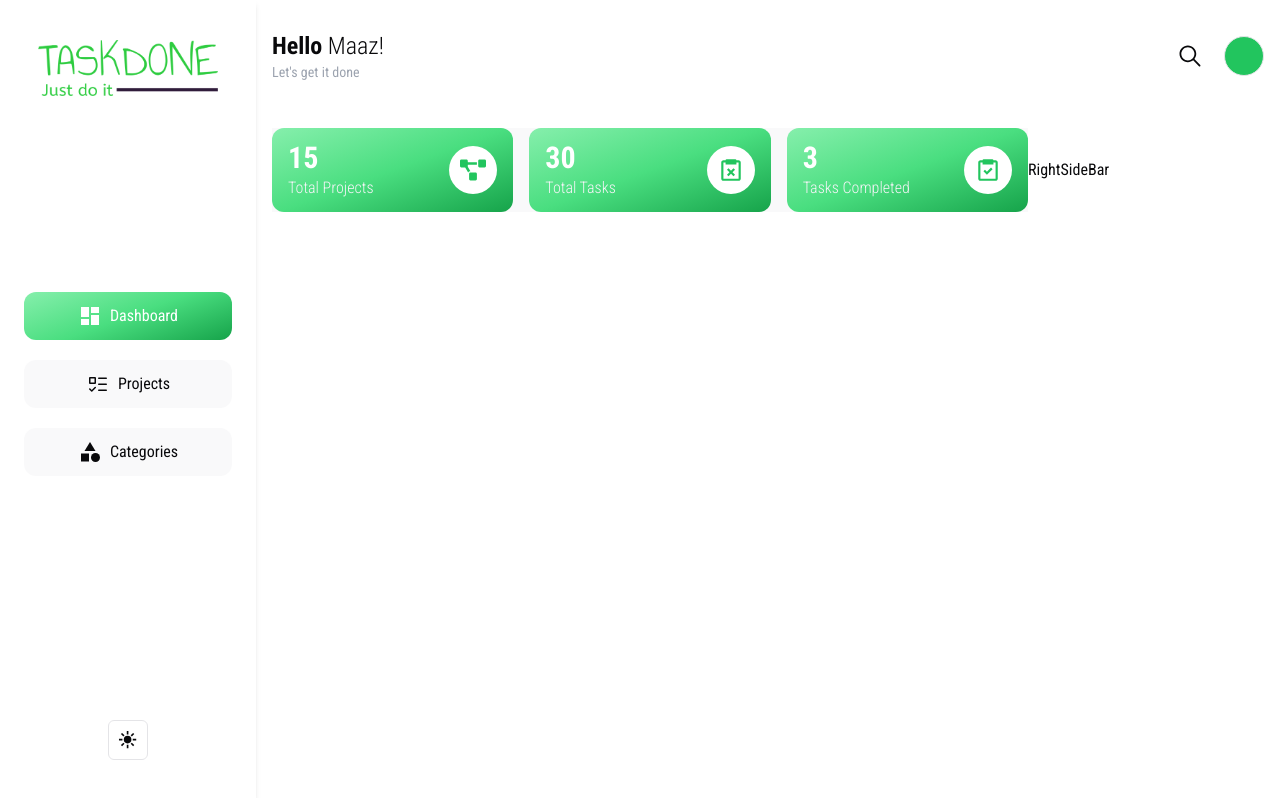
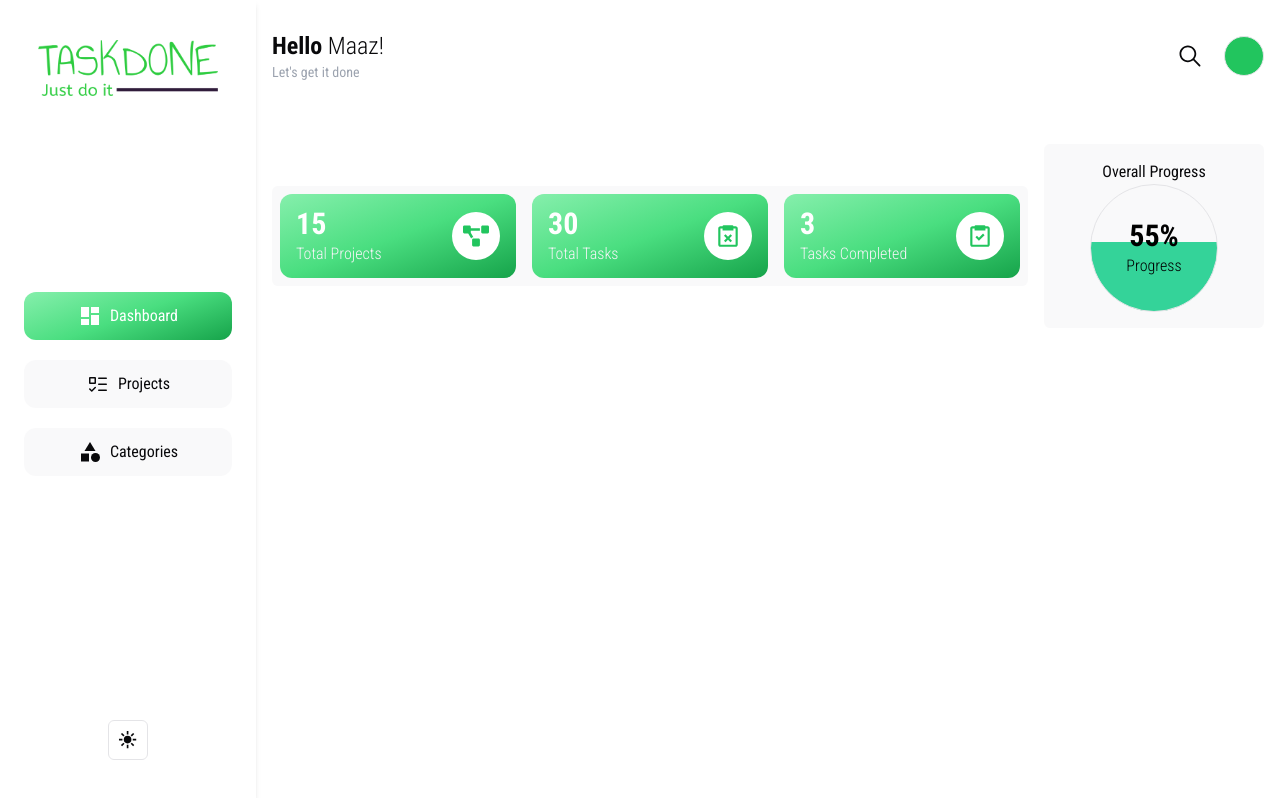
Before and after one commit to mmaazkhanhere/task-done, a Next.js app in the folder frontend/: page / in a window 1280 px wide. Built offline with nearby package versions, Linux system fonts and the light colour scheme.

Commit message:
creating overall progress

```diff
--- a/frontend/src/app/(routes)/(dashboard)/_components/right-sidebar.tsx
+++ b/frontend/src/app/(routes)/(dashboard)/_components/right-sidebar.tsx
@@ -1,9 +1,28 @@
 import React from "react";
 
-type Props = {};
+type Props = {
+	percentage: number;
+};
 
-const RightSideBar = (props: Props) => {
-	return <div>RightSideBar</div>;
+const RightSideBar = ({ percentage }: Props) => {
+	const progressStyle = {
+		background: `linear-gradient(to top, #34D399 ${percentage}%, transparent ${percentage}%)`,
+	};
+
+	return (
+		<div className="w-3/12 p-4 flex flex-col gap-4">
+			<div className="p-4 h-63 flex flex-col items-center justify-center rounded-md bg-gray-100/50 dark:bg-muted">
+				<span>Overall Progress</span>
+				<div
+					className="w-32 h-32 rounded-full flex flex-col justify-center items-center border dark:border-gray-600 text-black dark:text-white"
+					style={progressStyle}
+				>
+					<span className="font-bold text-3xl ">{percentage}%</span>
+					<span className="font-light">Progress</span>
+				</div>
+			</div>
+		</div>
+	);
 };
 
 export default RightSideBar;
--- a/frontend/src/app/(routes)/(dashboard)/_components/statistics.tsx
+++ b/frontend/src/app/(routes)/(dashboard)/_components/statistics.tsx
@@ -26,7 +26,7 @@ const statisticsData = [
 
 const Statistics = (props: Props) => {
 	return (
-		<section className=" bg-gray-100/50 dark:bg-muted">
+		<section className=" bg-gray-100/50 dark:bg-muted p-2 rounded-md">
 			<div className="grid grid-cols-3 gap-4">
 				{statisticsData.map((data) => (
 					<StatisticsCard
--- a/frontend/src/app/(routes)/(dashboard)/page.tsx
+++ b/frontend/src/app/(routes)/(dashboard)/page.tsx
@@ -12,7 +12,7 @@ const MainPage = (props: Props) => {
 				<div className="w-9/12">
 					<Statistics />
 				</div>
-				<RightSideBar />
+				<RightSideBar percentage={55} />
 			</div>
 		</div>
 	);
```
